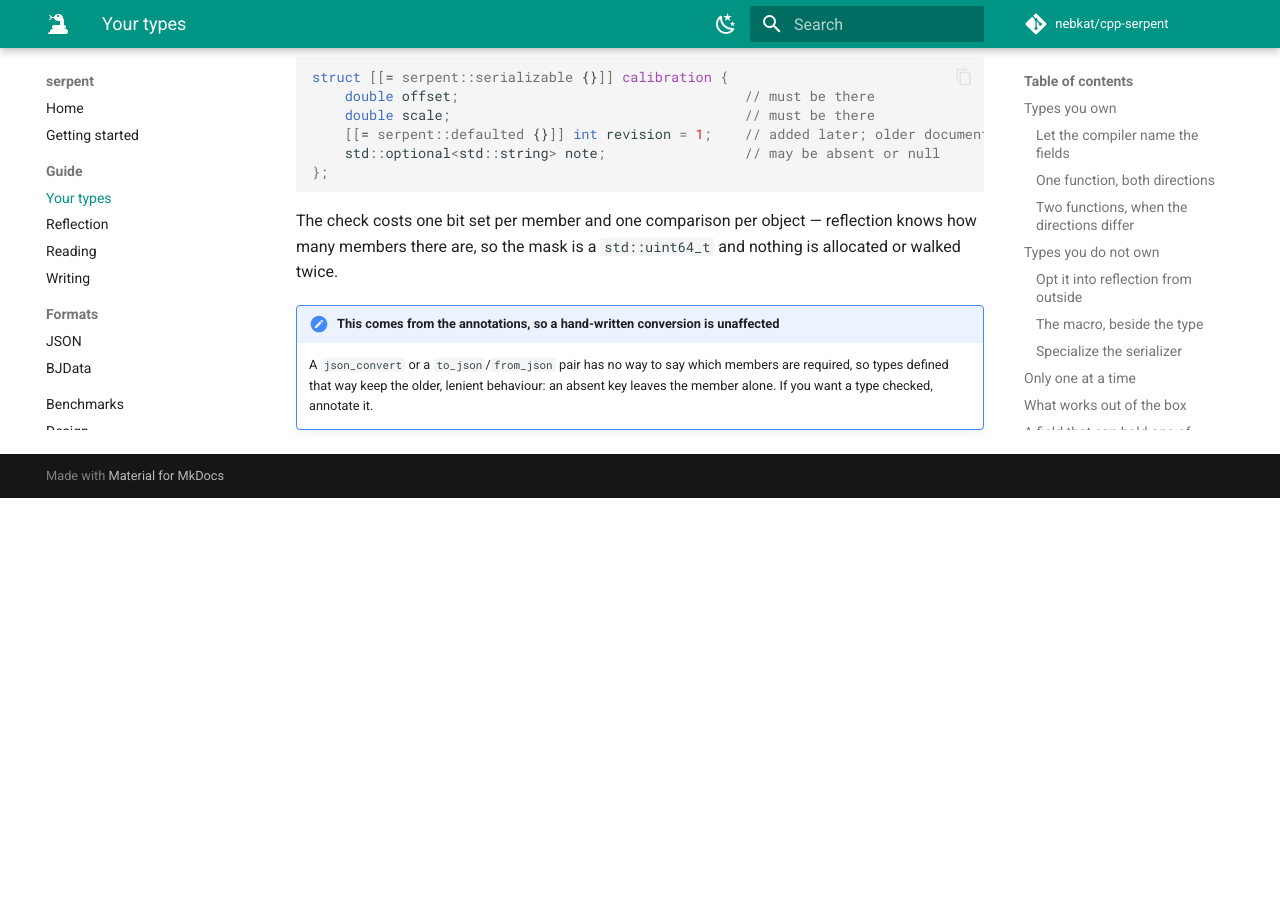
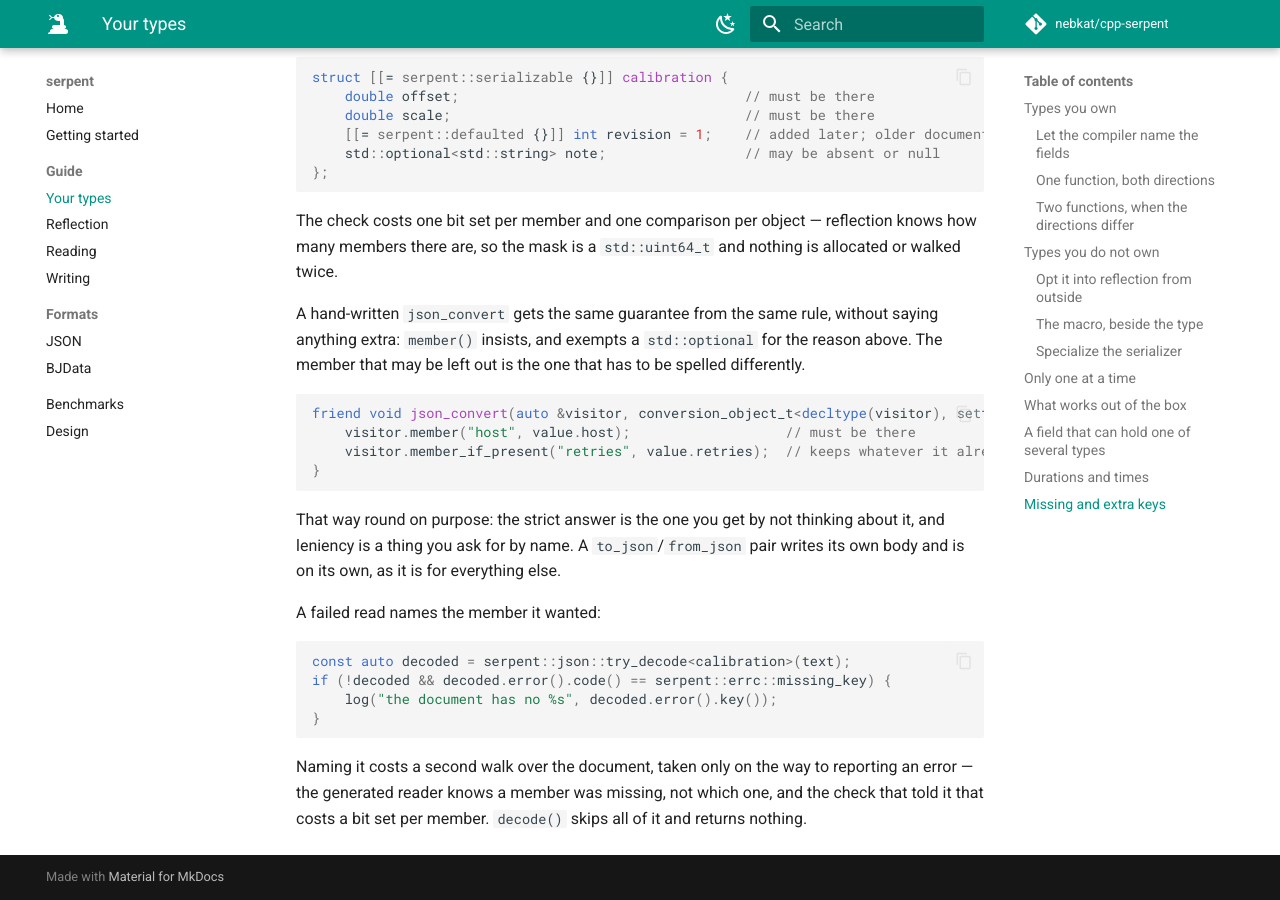
Before and after one commit to nebkat/cpp-serpent, an MkDocs documentation site: the page built from docs/types.md, in a window 1280 px wide and 900 px high, scrolled down 5698 px. Built offline with MkDocs 1.6.1 and Material for MkDocs 9.7.7, drawn with Linux system fonts in a browser that asks for light colours; comment, search, counter and statistics services are not loaded; before the commit the page ends 6196 px from its top, so only the background shows below that.

Commit message:
change: Say which member the document was missing
The strictness rule reached only the annotated types, and said only that
something was absent. It now arrives by all three routes: member() on a
hand-written json_convert insists too, with member_if_present() as the
spelling for one that may be left out; at() and try_decode() report
missing_key carrying the key itself.

Naming the member costs a walk back over the document, taken only on the
way to an error - the generated reader knows a member was missing, not
which one.

````diff
--- a/docs/types.md
+++ b/docs/types.md
@@ -278,8 +278,30 @@
 The check costs one bit set per member and one comparison per object — reflection knows how many
 members there are, so the mask is a `std::uint64_t` and nothing is allocated or walked twice.
 
-!!! note "This comes from the annotations, so a hand-written conversion is unaffected"
+A hand-written `json_convert` gets the same guarantee from the same rule, without saying anything
+extra: `member()` insists, and exempts a `std::optional` for the reason above. The member that may
+be left out is the one that has to be spelled differently.
 
-    A `json_convert` or a `to_json`/`from_json` pair has no way to say which members are
-    required, so types defined that way keep the older, lenient behaviour: an absent key leaves
-    the member alone. If you want a type checked, annotate it.
+```cpp
+friend void json_convert(auto &visitor, conversion_object_t<decltype(visitor), settings> value) {
+    visitor.member("host", value.host);                   // must be there
+    visitor.member_if_present("retries", value.retries);  // keeps whatever it already held
+}
+```
+
+That way round on purpose: the strict answer is the one you get by not thinking about it, and
+leniency is a thing you ask for by name. A `to_json`/`from_json` pair writes its own body and is
+on its own, as it is for everything else.
+
+A failed read names the member it wanted:
+
+```cpp
+const auto decoded = serpent::json::try_decode<calibration>(text);
+if (!decoded && decoded.error().code() == serpent::errc::missing_key) {
+    log("the document has no %s", decoded.error().key());
+}
+```
+
+Naming it costs a second walk over the document, taken only on the way to reporting an error —
+the generated reader knows a member was missing, not which one, and the check that told it that
+costs a bit set per member. `decode()` skips all of it and returns nothing.
````
Also changed, not shown: 10 other files.
